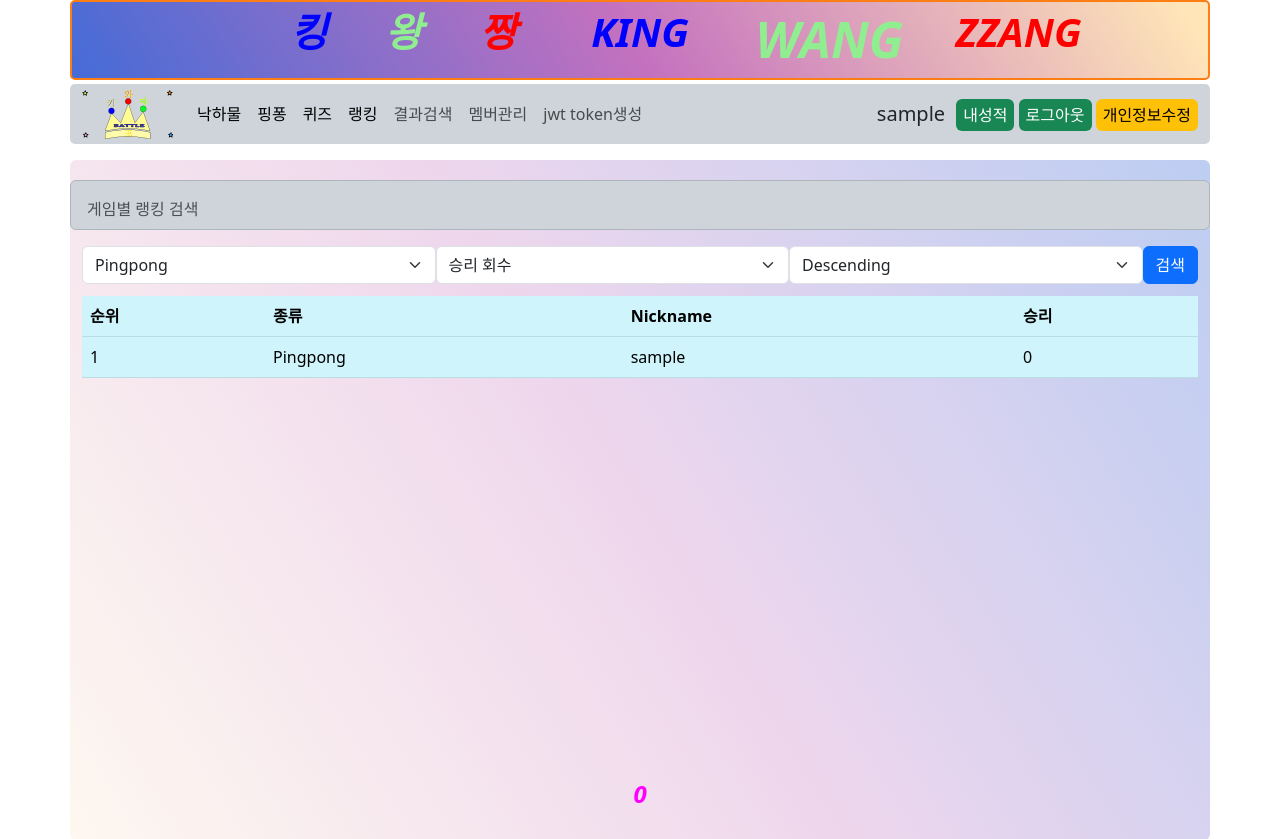
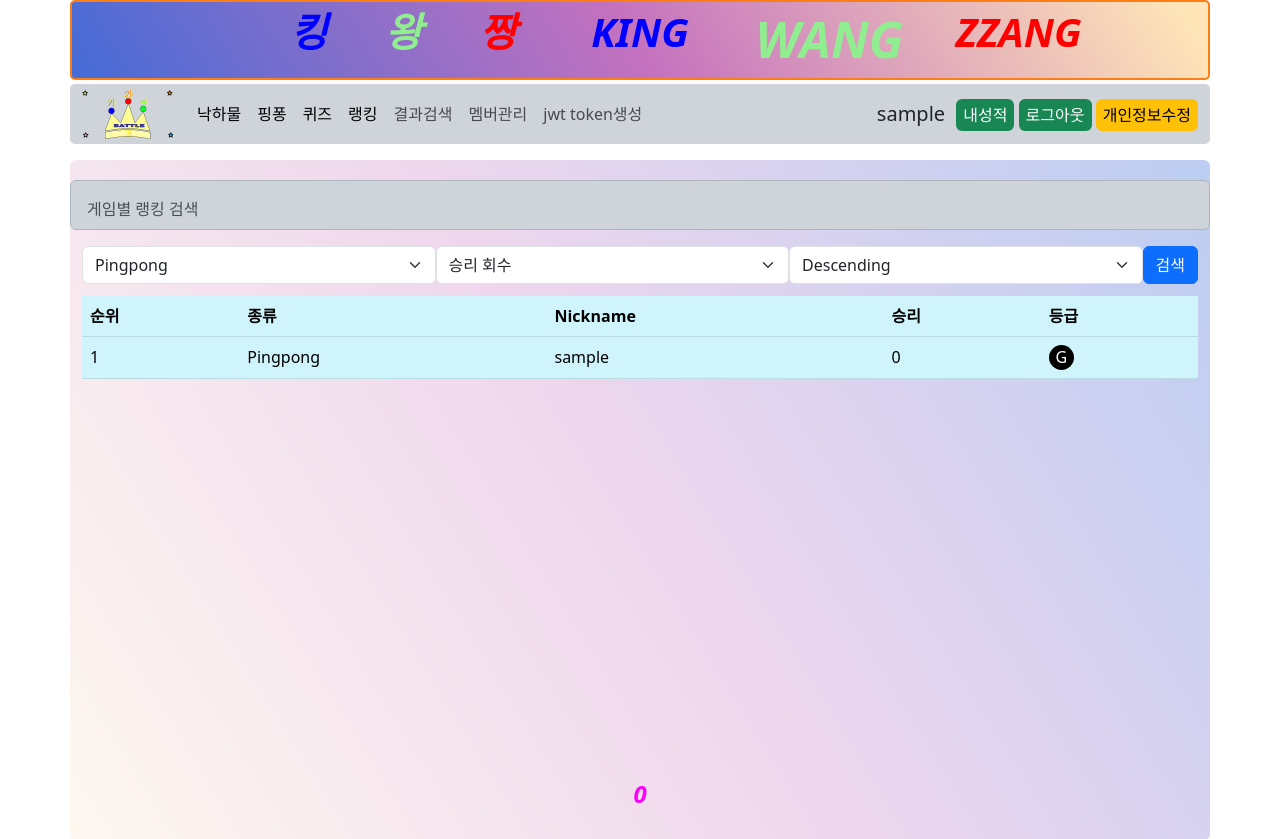
Before and after one commit to lamb0693/king, a Spring Boot app: page /result/listRanker in a window 1280 px wide. Shown: the top 839 px of the page. Run offline with Spring Boot 4, Linux system fonts and the light colour scheme; the visitor is signed in with stand-in values (Sample User, id 1); some of the project's set-up classes (security, data sources, template engines, error pages and the like) are left out, and stand-ins take their place; some libraries are stand-ins or nearby versions.

Commit message:
complete grade mark

```diff
--- a/src/main/java/com/example/king/serviceImpl/MemberServiceImpl.java
+++ b/src/main/java/com/example/king/serviceImpl/MemberServiceImpl.java
@@ -181,6 +181,10 @@ public class MemberServiceImpl implements MemberService {
                 case "LADDER" : dto.setGameName("낙하물 피하기"); break;
                 case "QUIZ" : dto.setGameName("상식 퀴즈 대결");
             }
+            if(dto.getWinCount()>10 ) dto.setGrade(GradeCons.GRADE_KING);
+            else if(dto.getWinCount()>5) dto.setGrade(GradeCons.GRADE_WANG);
+            else if(dto.getWinCount()>2) dto.setGrade(GradeCons.GRADE_ZZANG);
+            else dto.setGrade(GradeCons.GRACE_GEN);
             dto.setRank(i);
             dtoList.add(dto);
             i++;
--- /dev/null
+++ b/src/main/resources/static/css/searchRankerForm.css
@@ -0,0 +1,40 @@
+#divPaging{
+    text-align: center;
+}
+#divPaging > a {
+    margin: 0 10px;
+    text-decoration: none;
+}
+.span_grade_3{
+    text-align: center;
+    width: 25px;
+    height: 25px;
+    background-color : gold;
+    border-radius: 50%;
+    display: inline-block;
+}
+.span_grade_2{
+    text-align: center;
+    width: 25px;
+    height: 25px;
+    background-color: silver;
+    border-radius: 50%;
+    display: inline-block;
+}
+.span_grade_1{
+    text-align: center;
+    width: 25px;
+    height: 25px;
+    background-color : #997404;
+    border-radius: 50%;
+    display: inline-block;
+}
+.span_grade_0{
+    text-align: center;
+    width: 25px;
+    height: 25px;
+    background-color: black;
+    color : white;
+    border-radius: 50%;
+    display: inline-block;
+}
--- a/src/main/resources/templates/result/searchRankerForm.html
+++ b/src/main/resources/templates/result/searchRankerForm.html
@@ -46,6 +46,7 @@
                     <th scope="col">종류</th>
                     <th scope="col">Nickname</th>
                     <th scope="col">승리</th>
+                    <th scope="col">등급</th>
                 </tr>
                 </thead>
                 <tbody>
@@ -54,6 +55,10 @@
                     <td th:text="${ranker.gameName}"></td>
                     <td th:text="${ranker.nickname}"></td>
                     <td th:text="${ranker.winCount}"></td>
+                    <td th:if="${ranker.grade==0}"><div class="span_grade_0">G</div></td>
+                    <td th:if="${ranker.grade==1}"><div class="span_grade_1">Z</div></td>
+                    <td th:if="${ranker.grade==2}"><div class="span_grade_2">W</div></td>
+                    <td th:if="${ranker.grade==3}"><div class="span_grade_3">K</div></td>
                 </tr>
                 </tbody>
             </table>
@@ -69,7 +74,7 @@
 </div>
 
 <th:block layout:fragment="cssFrag">
-    <link rel="stylesheet" href="/css/viewMembers.css">
+    <link rel="stylesheet" href="/css/searchRankerForm.css">
 </th:block>
 
 <script layout:fragment="script" th:inline="javascript">
```
